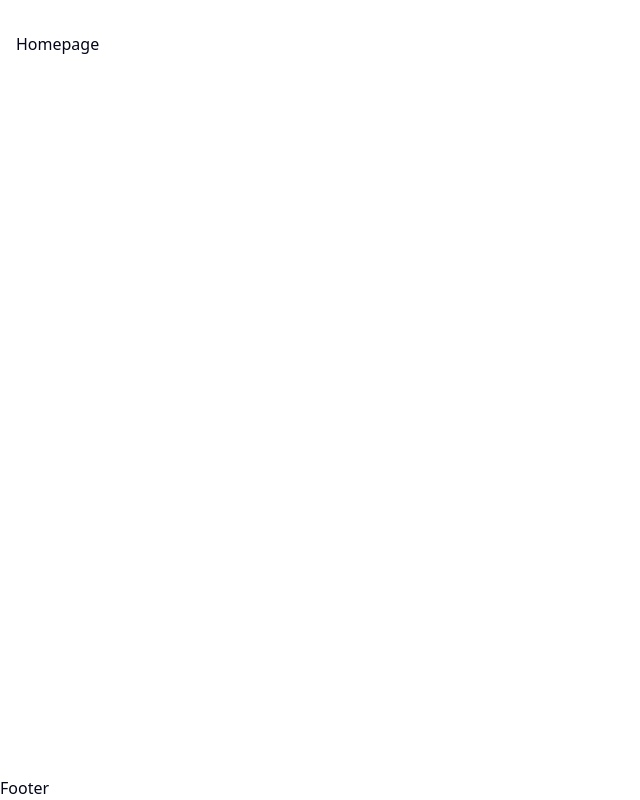
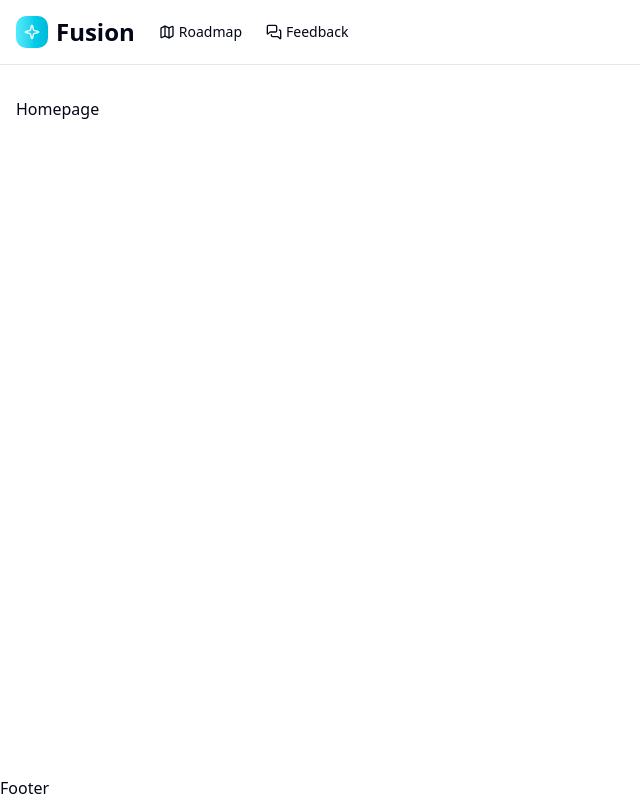
Before and after one commit to md-shoaib-alam/fusion-feedback, a Next.js app: page / in a window 1280 px wide. Shown: the whole page, without its empty margins (0-640 px from the left). Built offline with nearby package versions, Linux system fonts and the light colour scheme.

Commit message:
Navbar component

```diff
--- a/components/navbar.tsx
+++ b/components/navbar.tsx
@@ -1,7 +1,32 @@
-"use Client" ;
+"use Client";
 
-export default function Navbar (){
+import { Map, MessagesSquare, Sparkle } from "lucide-react";
+import Link from "next/link";
+
+export default function Navbar() {
     return (
-        <nav></nav>
+        <nav className="border-b bg-background ">
+
+            <div className="  container mx-auto flex  h-16 items-center justify-between  px-4 ">
+                <div className="flex  items-center gap-6">
+                    <Link href="/">
+                        <div className="flex items-center gap-2">
+                            <div className="h-8  w-8 rounded-lg bg-linear-to-r from-cyan-300 to-cyan-500 flex items-center  justify-center">
+                                <Sparkle className="h-4  w-4 text-white" />
+                            </div>
+                            <span className="text-2xl font-bold "> Fusion </span>
+                        </div>
+                    </Link>
+                    <Link href="/roadmap" className="text-sm hover:text-primary flex  items-center gap-1">
+                        <Map className="h-4 w-4 " />
+                        Roadmap
+                    </Link>
+                    <Link href="/feedback" className="text-sm hover:text-primary flex  items-center gap-1">
+                        <MessagesSquare className="h-4 w-4 " />
+                        Feedback
+                    </Link>
+                </div>
+            </div>
+        </nav>
     )
 }
--- /dev/null
+++ b/components/theme-toggle.tsx
@@ -0,0 +1,3 @@
+export default function ThemeToggle (){
+    return()
+}
```
Also changed, not shown: 1 other file (tests, documents, lock files or other folders).
